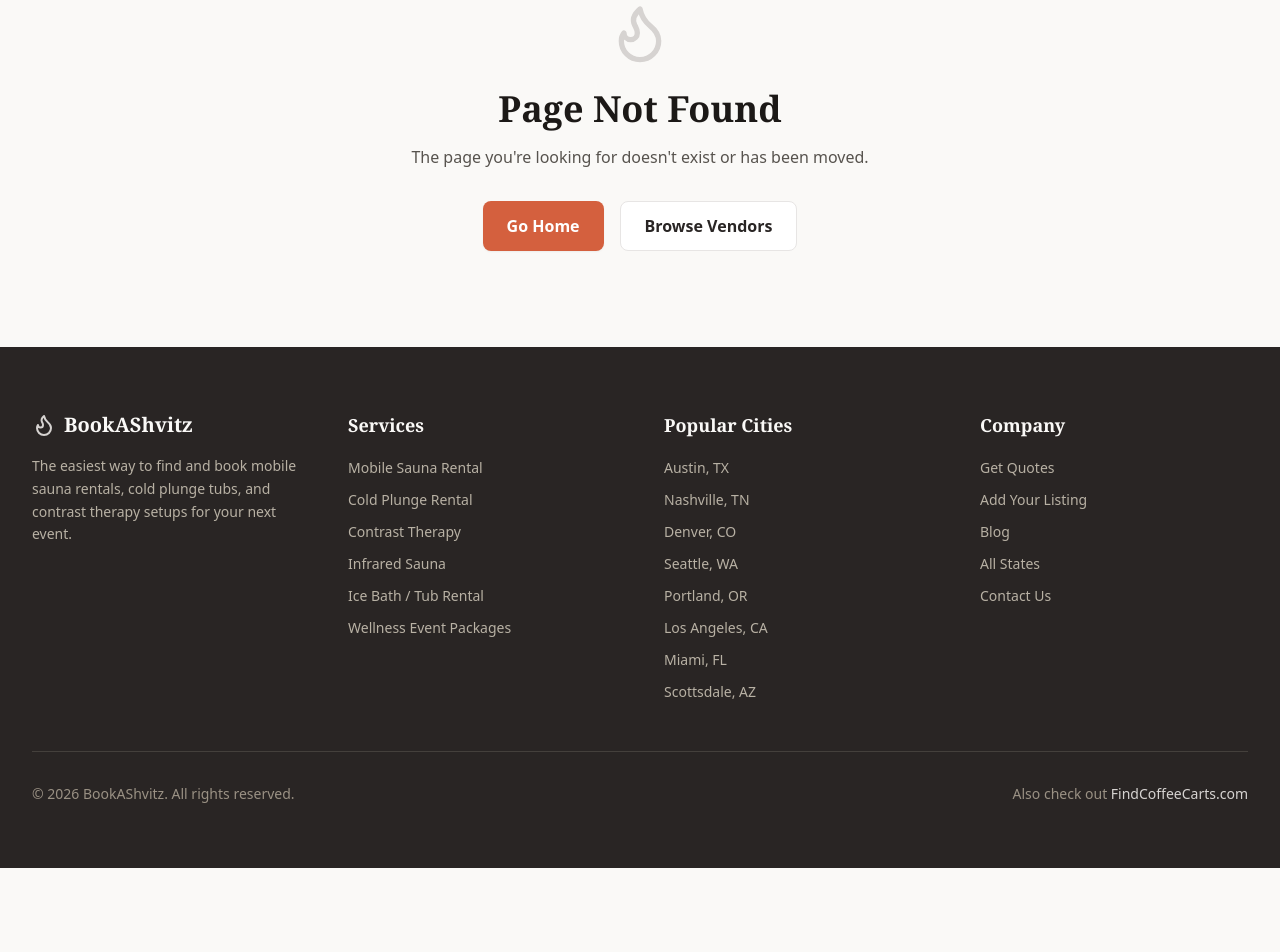
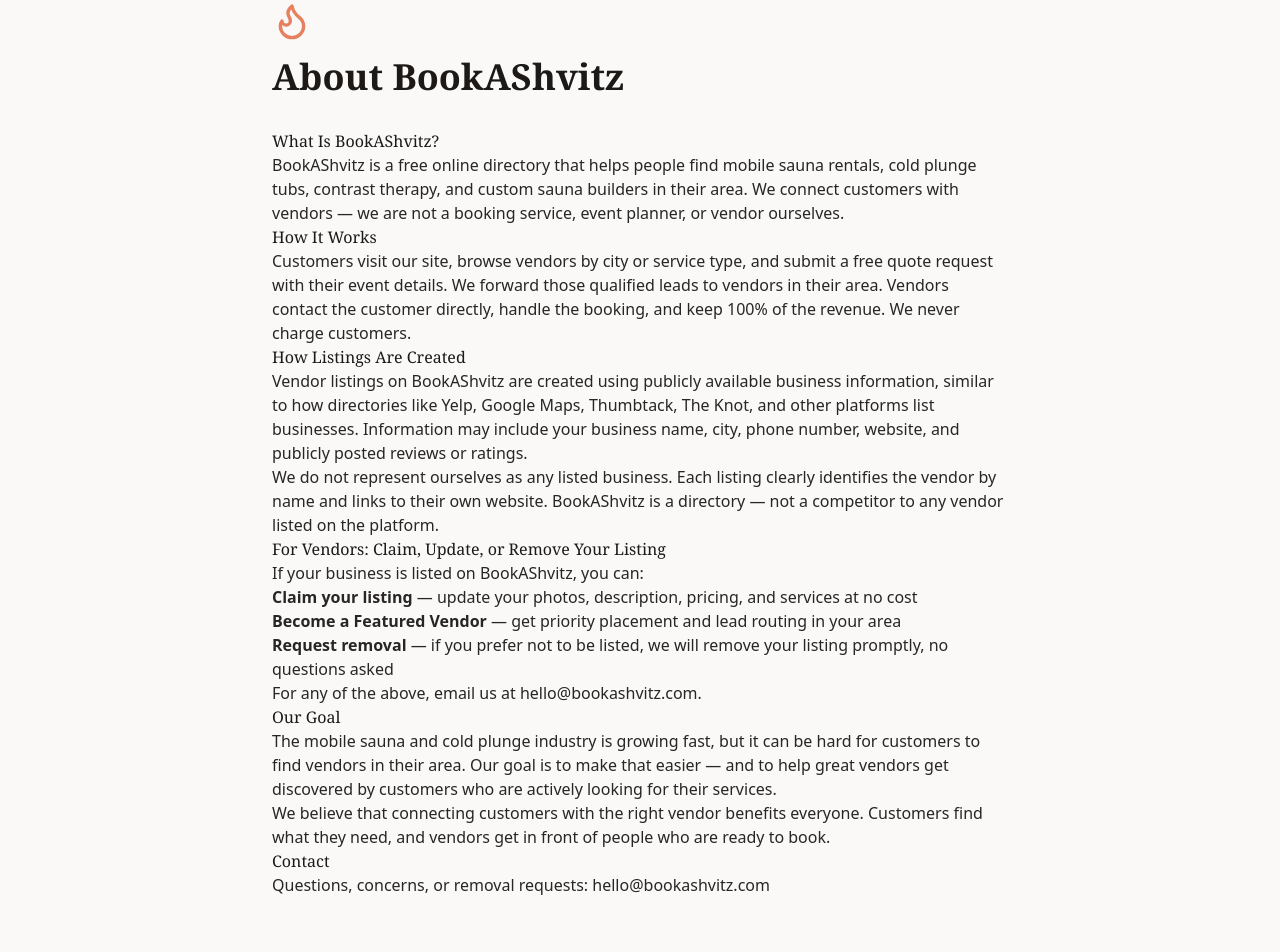
Before and after one commit to volatilepeak/bookashvitz, a Next.js app: page /about in a window 1280 px wide. Before the commit this address had no page. Shown: the part 160-1112 px from the top of the page. Before the commit the page ends 1028 px from the top, so only its background shows below. Built offline with nearby package versions, Linux system fonts and the light colour scheme.

Commit message:
add about/disclaimer page and footer disclaimer - vendor removal rights

```diff
--- /dev/null
+++ b/src/app/about/page.tsx
@@ -0,0 +1,65 @@
+import Link from 'next/link'
+import { Flame } from 'lucide-react'
+import type { Metadata } from 'next'
+
+export const metadata: Metadata = {
+  title: 'About BookAShvitz',
+  description: 'BookAShvitz is a free directory for mobile sauna and cold plunge rental vendors. Learn how we work, how listings are created, and how to update or remove your business.',
+}
+
+export default function AboutPage() {
+  return (
+    <div className="section-padding">
+      <div className="max-w-3xl mx-auto px-4">
+        <Flame className="w-10 h-10 text-brand-400 mb-4" />
+        <h1 className="font-display text-4xl font-bold mb-8">About BookAShvitz</h1>
+
+        <div className="prose prose-stone max-w-none">
+          <h2 className="font-display">What Is BookAShvitz?</h2>
+          <p>
+            BookAShvitz is a free online directory that helps people find mobile sauna rentals, cold plunge tubs, contrast therapy, and custom sauna builders in their area. We connect customers with vendors — we are not a booking service, event planner, or vendor ourselves.
+          </p>
+
+          <h2 className="font-display">How It Works</h2>
+          <p>
+            Customers visit our site, browse vendors by city or service type, and submit a free quote request with their event details. We forward those qualified leads to vendors in their area. Vendors contact the customer directly, handle the booking, and keep 100% of the revenue. We never charge customers.
+          </p>
+
+          <h2 className="font-display">How Listings Are Created</h2>
+          <p>
+            Vendor listings on BookAShvitz are created using publicly available business information, similar to how directories like Yelp, Google Maps, Thumbtack, The Knot, and other platforms list businesses. Information may include your business name, city, phone number, website, and publicly posted reviews or ratings.
+          </p>
+          <p>
+            We do not represent ourselves as any listed business. Each listing clearly identifies the vendor by name and links to their own website. BookAShvitz is a directory — not a competitor to any vendor listed on the platform.
+          </p>
+
+          <h2 className="font-display">For Vendors: Claim, Update, or Remove Your Listing</h2>
+          <p>
+            If your business is listed on BookAShvitz, you can:
+          </p>
+          <ul>
+            <li><strong>Claim your listing</strong> — update your photos, description, pricing, and services at no cost</li>
+            <li><strong>Become a Featured Vendor</strong> — get priority placement and lead routing in your area</li>
+            <li><strong>Request removal</strong> — if you prefer not to be listed, we will remove your listing promptly, no questions asked</li>
+          </ul>
+          <p>
+            For any of the above, email us at <a href="mailto:hello@bookashvitz.com">hello@bookashvitz.com</a>.
+          </p>
+
+          <h2 className="font-display">Our Goal</h2>
+          <p>
+            The mobile sauna and cold plunge industry is growing fast, but it can be hard for customers to find vendors in their area. Our goal is to make that easier — and to help great vendors get discovered by customers who are actively looking for their services.
+          </p>
+          <p>
+            We believe that connecting customers with the right vendor benefits everyone. Customers find what they need, and vendors get in front of people who are ready to book.
+          </p>
+
+          <h2 className="font-display">Contact</h2>
+          <p>
+            Questions, concerns, or removal requests: <a href="mailto:hello@bookashvitz.com">hello@bookashvitz.com</a>
+          </p>
+        </div>
+      </div>
+    </div>
+  )
+}
--- a/src/components/Footer.tsx
+++ b/src/components/Footer.tsx
@@ -57,15 +57,21 @@
               <li><Link href="/blog" className="text-warm-400 hover:text-stone-50 text-sm transition-colors">Blog</Link></li>
               <li><Link href="/states" className="text-warm-400 hover:text-stone-50 text-sm transition-colors">All States</Link></li>
               <li><a href="mailto:hello@bookashvitz.com" className="text-warm-400 hover:text-stone-50 text-sm transition-colors">Contact Us</a></li>
+              <li><Link href="/about" className="text-warm-400 hover:text-stone-50 text-sm transition-colors">About</Link></li>
             </ul>
           </div>
         </div>
 
-        <div className="border-t border-stone-700 mt-12 pt-8 flex flex-col sm:flex-row items-center justify-between gap-4">
-          <p className="text-warm-500 text-sm">&copy; {new Date().getFullYear()} BookAShvitz. All rights reserved.</p>
-          <p className="text-warm-500 text-sm">
-            Also check out <a href="https://findcoffeecarts.com" target="_blank" rel="noopener noreferrer" className="text-stone-300 hover:text-stone-50 transition-colors">FindCoffeeCarts.com</a>
+        <div className="border-t border-stone-700 mt-12 pt-8">
+          <p className="text-warm-500 text-xs leading-relaxed mb-4">
+            BookAShvitz is an independent directory. Listings are created using publicly available business information. We are not affiliated with, endorsed by, or acting on behalf of any listed vendor. Vendors may <a href="mailto:hello@bookashvitz.com" className="text-stone-400 hover:text-stone-300 underline">request listing updates or removal</a> at any time.
           </p>
+          <div className="flex flex-col sm:flex-row items-center justify-between gap-4">
+            <p className="text-warm-500 text-sm">&copy; {new Date().getFullYear()} BookAShvitz. All rights reserved.</p>
+            <p className="text-warm-500 text-sm">
+              Also check out <a href="https://findcoffeecarts.com" target="_blank" rel="noopener noreferrer" className="text-stone-300 hover:text-stone-50 transition-colors">FindCoffeeCarts.com</a>
+            </p>
+          </div>
         </div>
       </div>
     </footer>
```
